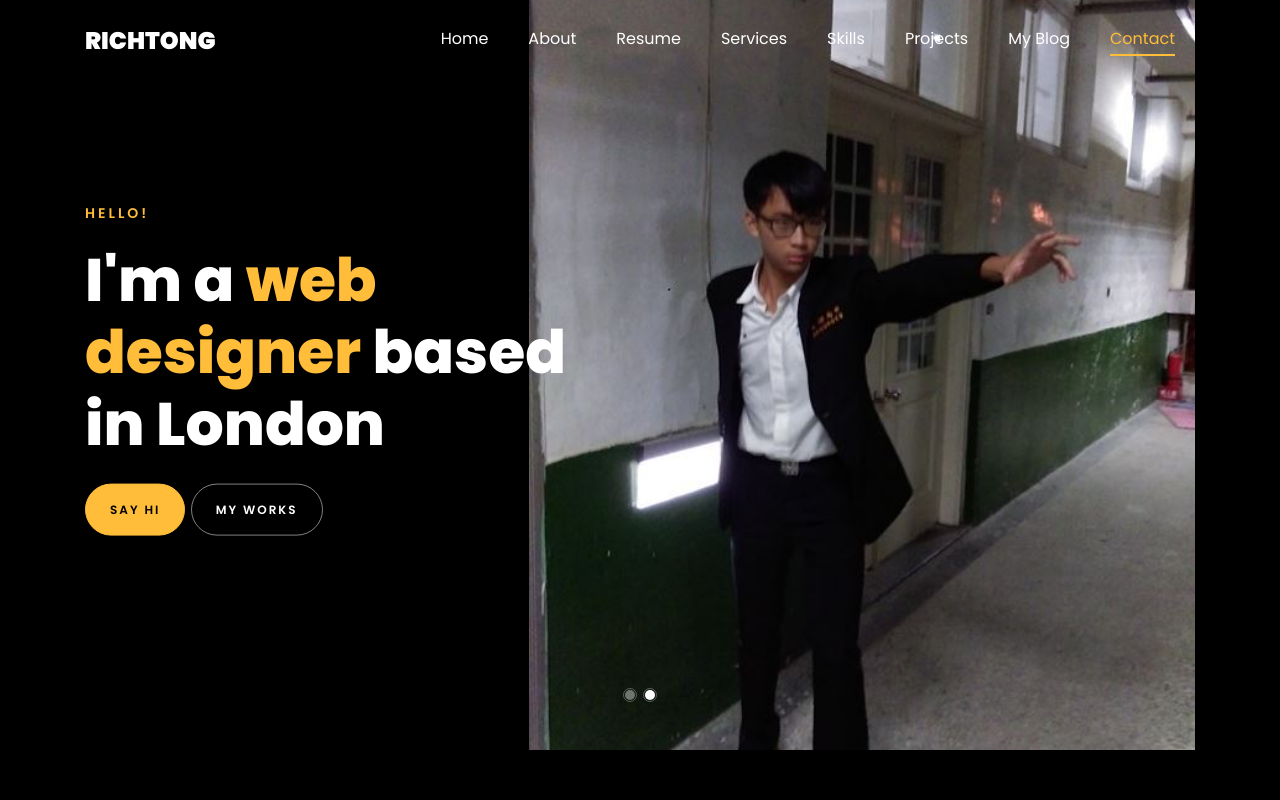
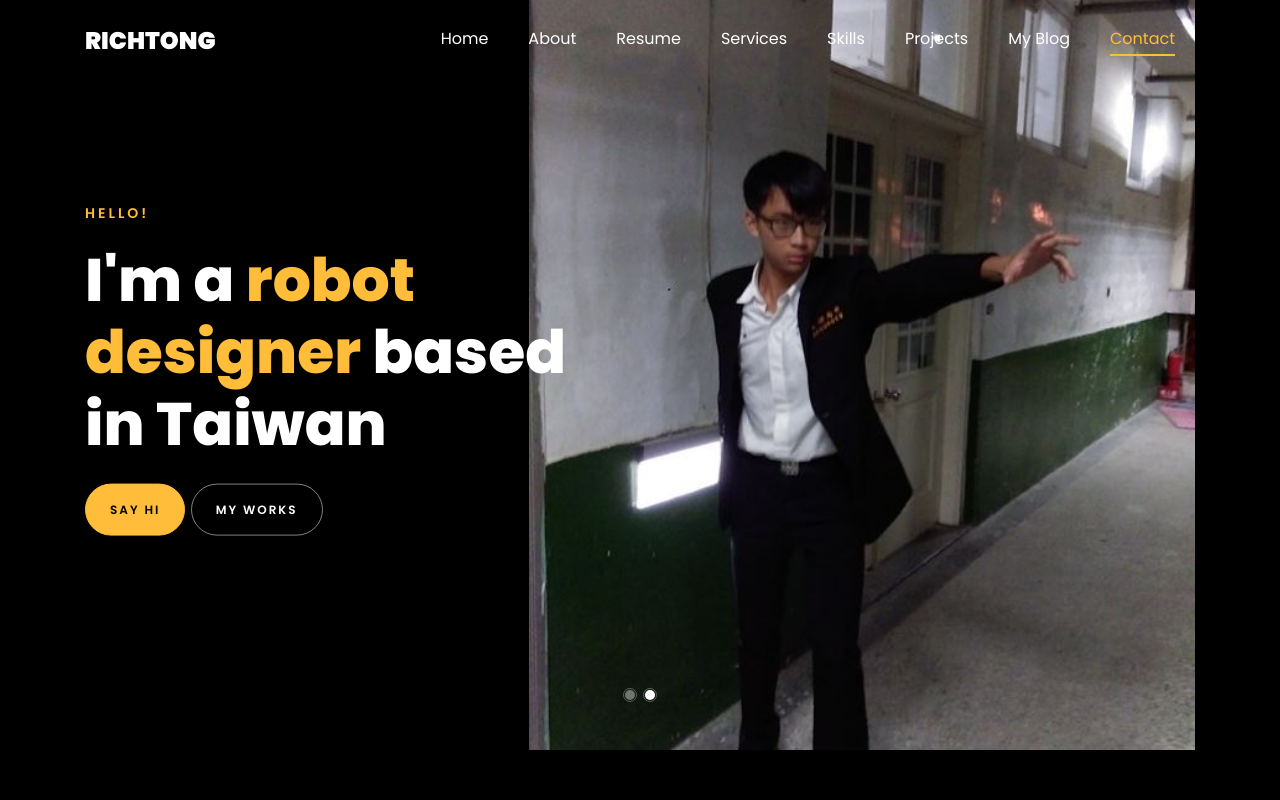
Before and after one commit to richtong888/richtong888.github.io, a plain HTML site: page index.html in a window 1280 px wide. Shown: the top 800 px of the page. Drawn offline with Linux system fonts and the light colour scheme; files whose address does not match are found by name.

Commit message:
third commit

```diff
--- a/index.html
+++ b/index.html
@@ -77,7 +77,7 @@
 		          <div class="one-forth d-flex align-items-center ftco-animate" data-scrollax=" properties: { translateY: '70%' }">
 		          	<div class="text">
 		          		<span class="subheading">Hello!</span>
-			            <h1 class="mb-4 mt-3">I'm a <span>web designer</span> based in London</h1>
+			            <h1 class="mb-4 mt-3">I'm a <span>robot designer</span> based in Taiwan</h1>
 			            <p><a href="#" class="btn btn-primary py-3 px-4">Say hi </a> <a href="#" class="btn btn-white btn-outline-white py-3 px-4">My works</a></p>
 		            </div>
 		          </div>
```
